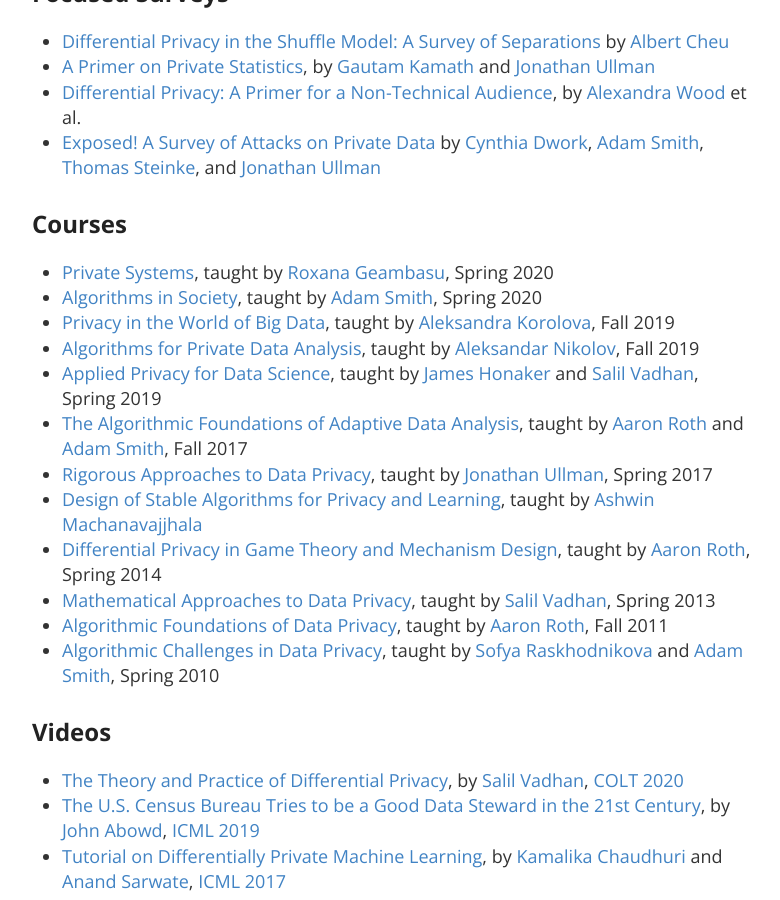
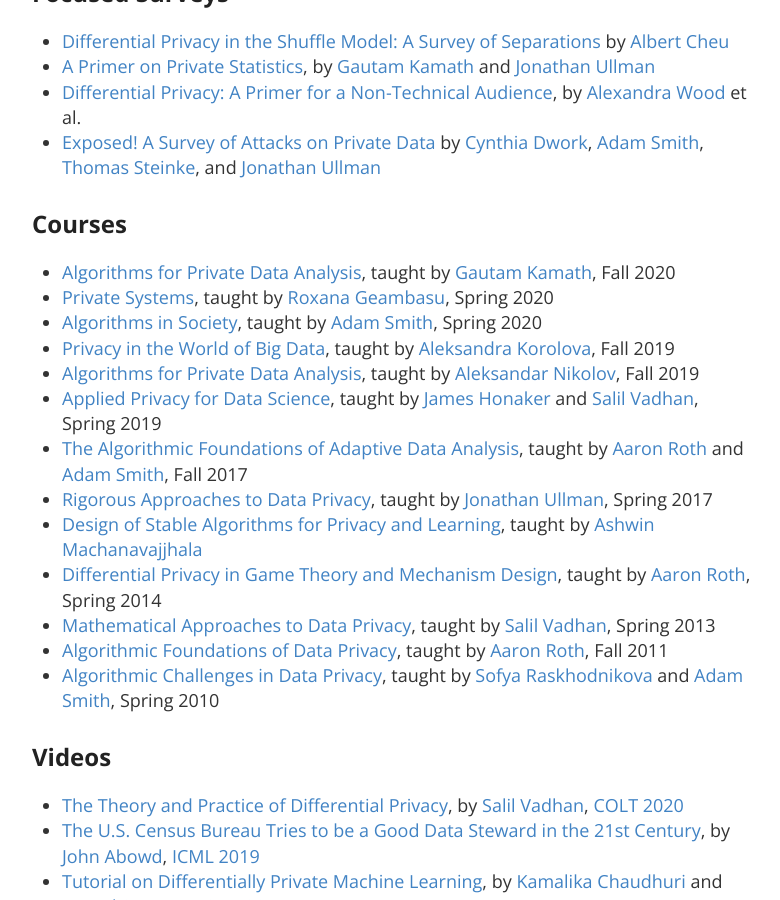
Before and after one commit to differentialprivacy/differentialprivacy, a Jekyll site: the page built from resources.md, in a window 1280 px wide and 900 px high, scrolled down 399 px. Shown: the whole window, without its empty margins (248-1028 px from the left). Built offline with Jekyll 4.4.1, drawn with Linux system fonts in a browser that asks for light colours.

Commit message:
Update resources.md

```diff
--- a/resources.md
+++ b/resources.md
@@ -15,6 +15,7 @@ permalink: /resources/
 * [Exposed! A Survey of Attacks on Private Data](https://privacytools.seas.harvard.edu/publications/exposed-survey-attacks-private-data) by [Cynthia Dwork](https://www.microsoft.com/en-us/research/people/dwork/), [Adam Smith](https://cs-people.bu.edu/ads22/), [Thomas Steinke](http://www.thomas-steinke.net/), and [Jonathan Ullman](http://www.ccs.neu.edu/home/jullman/)
 
 ## Courses
+* [Algorithms for Private Data Analysis](http://www.gautamkamath.com/CS860-fa2020.html), taught by [Gautam Kamath](http://www.gautamkamath.com/), Fall 2020
 * [Private Systems](https://columbia.github.io/private-systems-class/), taught by [Roxana Geambasu](https://roxanageambasu.github.io/), Spring 2020
 * [Algorithms in Society](https://docs.google.com/document/d/1MO9DSbJMMnJxgml3uwYRgw2LaXPzUaDGyDM1CU6Z-Tk/), taught by [Adam Smith](https://cs-people.bu.edu/ads22/), Spring 2020
 * [Privacy in the World of Big Data](https://www.korolova.com/teaching/CSCI631/), taught by [Aleksandra Korolova](https://www.korolova.com/), Fall 2019
```
